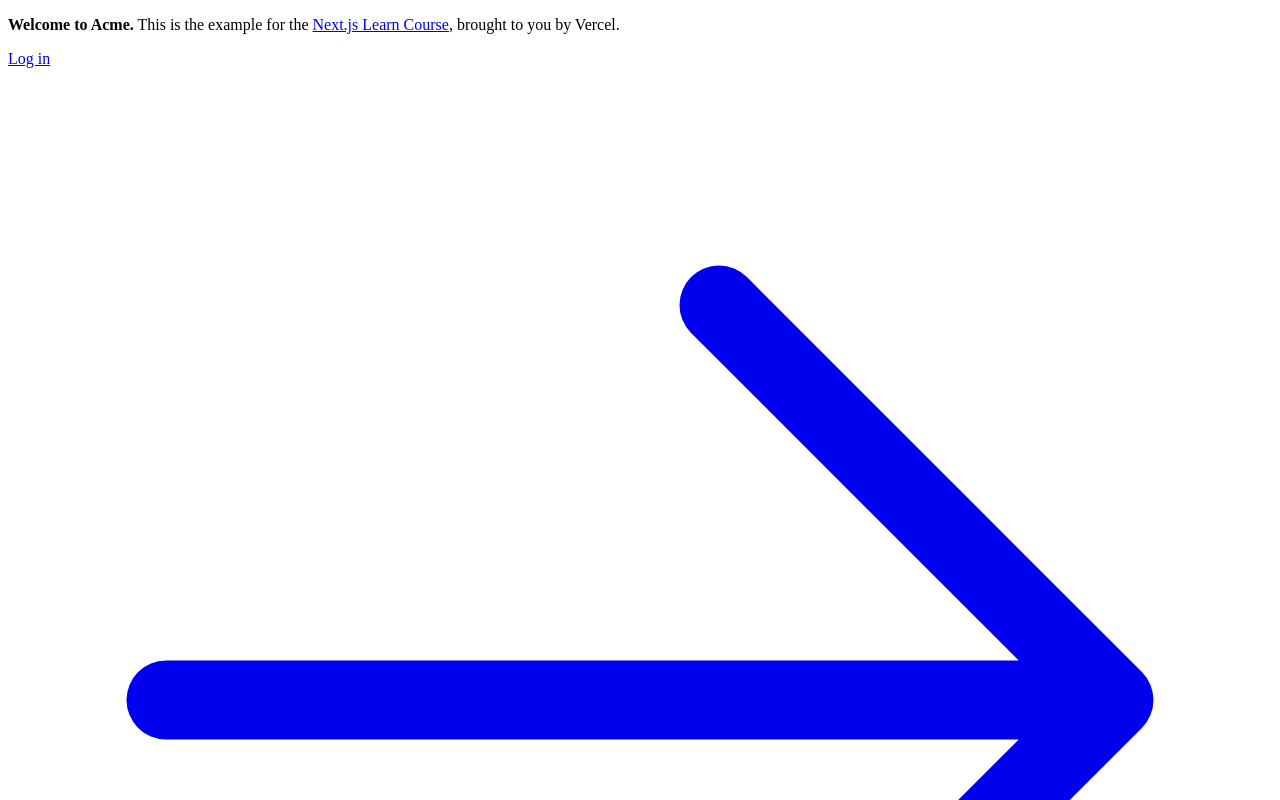
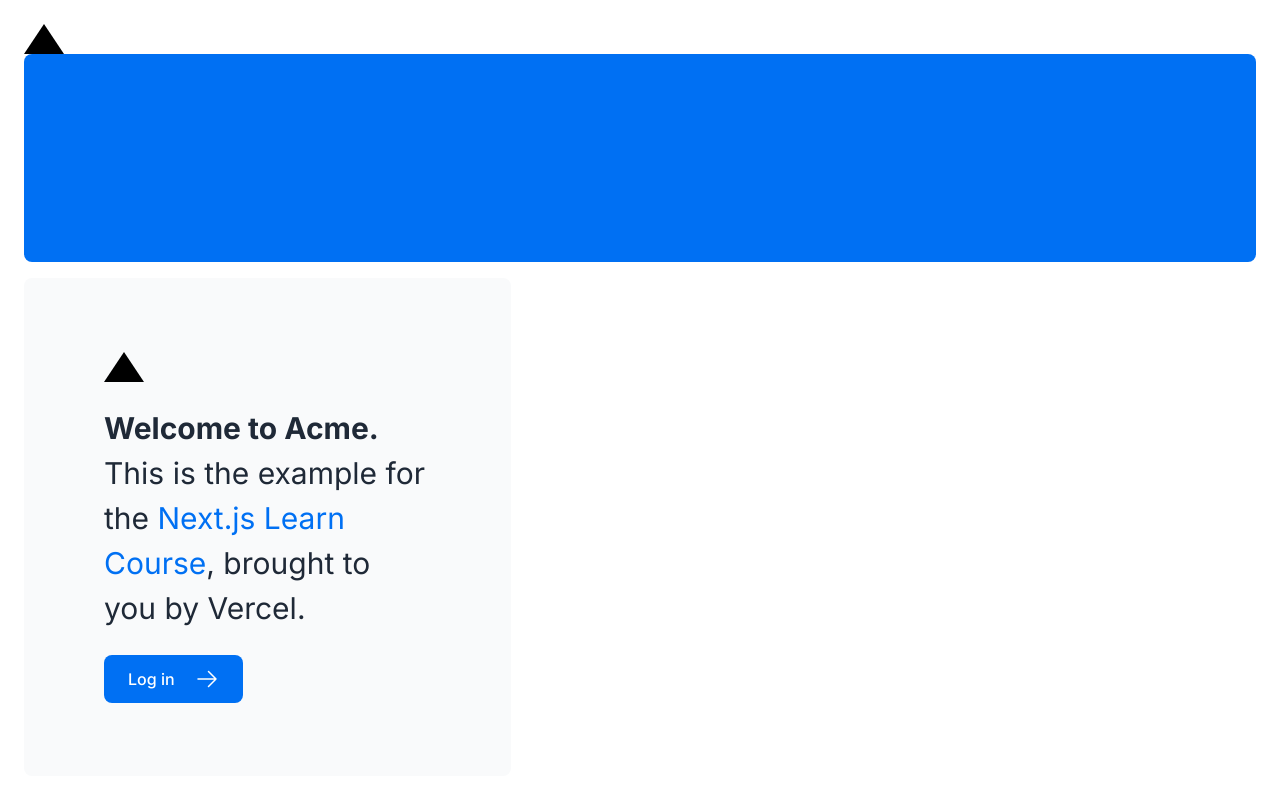
Before and after one commit to cnoder-wgh/nextjs-dashboard, a Next.js app: page / in a window 1280 px wide. Shown: the top 800 px of the page. Built offline with nearby package versions, Linux system fonts and the light colour scheme.

Commit message:
feat: add front file

```diff
--- a/app/layout.tsx
+++ b/app/layout.tsx
@@ -1,3 +1,6 @@
+import '@/app/ui/global.css'
+import { inter} from '@/app/ui/front';
+
 export default function RootLayout({
   children,
 }: {
@@ -5,7 +8,7 @@ export default function RootLayout({
 }) {
   return (
     <html lang="en">
-      <body>{children}</body>
+      <body className={`${inter.className} antialiased`}>{children}</body>
     </html>
   );
 }
--- a/app/page.tsx
+++ b/app/page.tsx
@@ -1,15 +1,20 @@
 import AcmeLogo from '@/app/ui/acme-logo';
 import { ArrowRightIcon } from '@heroicons/react/24/outline';
 import Link from 'next/link';
+import styles from '@/app/ui/home.module.css'
 
 export default function Page() {
   return (
     <main className="flex min-h-screen flex-col p-6">
+      <div className={styles.shape} />
       <div className="flex h-20 shrink-0 items-end rounded-lg bg-blue-500 p-4 md:h-52">
         {/* <AcmeLogo /> */}
       </div>
       <div className="mt-4 flex grow flex-col gap-4 md:flex-row">
         <div className="flex flex-col justify-center gap-6 rounded-lg bg-gray-50 px-6 py-10 md:w-2/5 md:px-20">
+        <div
+          className="h-0 w-0 border-b-[30px] border-l-[20px] border-r-[20px] border-b-black border-l-transparent border-r-transparent"
+        />
           <p className={`text-xl text-gray-800 md:text-3xl md:leading-normal`}>
             <strong>Welcome to Acme.</strong> This is the example for the{' '}
             <a href="https://nextjs.org/learn/" className="text-blue-500">
--- /dev/null
+++ b/app/ui/dashboard/layout.tsx
@@ -0,0 +1,13 @@
+import SideNav from '@/app/ui/dashboard/sidenav';
+
+
+export default function Layout({children}:{children:React.ReactNode}){
+  return (
+    <div className='flex h-screen flex-col md:flex-row md:overflow-hidden'>
+      <div className='w-full flex-none md:w-64'>
+        <SideNav></SideNav>
+      </div>
+      <div className='flex-grow p-6 md:overflow-y-auto md:p-12'>{children}</div>
+    </div>
+  )
+}
--- /dev/null
+++ b/app/ui/front.ts
@@ -0,0 +1,3 @@
+import {Inter } from 'next/font/google'
+//#endregio
+export const inter = Inter({subsets:['latin']})
--- /dev/null
+++ b/app/ui/home.module.css
@@ -0,0 +1,7 @@
+.shape {
+  height: 0;
+  width: 0;
+  border-bottom: 30px solid black;
+  border-left: 20px solid transparent;
+  border-right: 20px solid transparent;
+}
```
